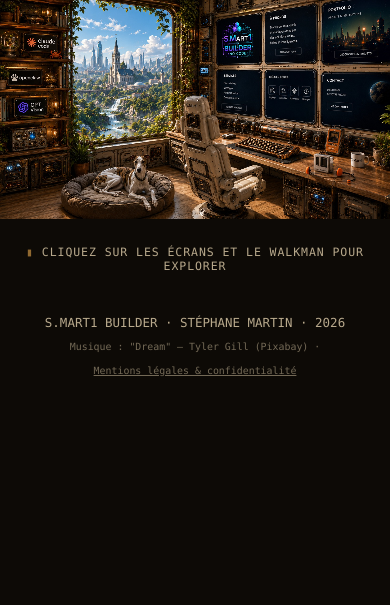
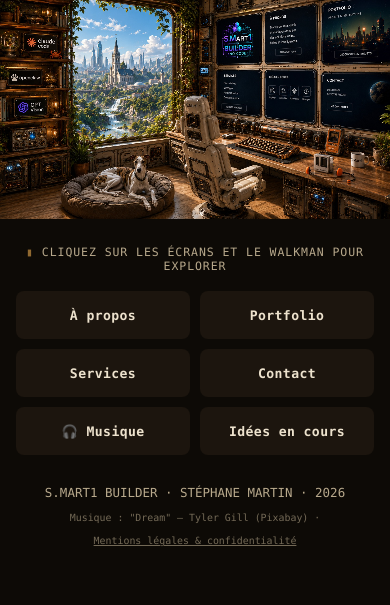
Before and after one commit to stephanemartin777-svg/smart1-builder, a plain HTML site: page index.html in a window 390 px wide. Drawn offline with Linux system fonts and the light colour scheme; animation ran at ten frames a second.

Commit message:
Menu de secours mobile pour la navigation tactile

```diff
--- a/index.html
+++ b/index.html
@@ -107,6 +107,24 @@ html,body{margin:0;background:var(--ink);color:var(--cream);font-family:var(--sa
 .hint .blink{color:var(--amber);animation:blink 2.2s steps(2) infinite}
 @keyframes blink{50%{opacity:.25}}
 @media (prefers-reduced-motion: reduce){.hint .blink{animation:none}}
+
+/* Petits ecrans : les zones cliquables de la photo deviennent trop
+   fines pour un doigt. On ajoute un menu de secours, lisible et
+   tres facile a toucher, sous la scene. */
+.mobile-nav{
+  display:none;
+  max-width:520px;margin:18px auto 0;padding:0 16px;
+  grid-template-columns:repeat(2,1fr);gap:10px;
+}
+.mobile-nav button{
+  font-family:var(--mono);font-size:.82rem;font-weight:700;letter-spacing:.03em;
+  color:var(--cream);background:#1c150e;border:1px solid var(--line);border-radius:8px;
+  padding:14px 10px;min-height:48px;cursor:pointer;
+}
+.mobile-nav button:active{background:#241b12;border-color:var(--amber-dim)}
+@media (max-width:640px){
+  .mobile-nav{display:grid}
+}
 
 footer{
   text-align:center;padding:26px 0 50px;color:var(--text-dim);
@@ -228,6 +246,15 @@ footer .credit{font-size:.62rem;opacity:.6}
 </div>
 
 <p class="hint"><span class="blink">▮</span> CLIQUEZ SUR LES ÉCRANS ET LE WALKMAN POUR EXPLORER</p>
+
+<nav class="mobile-nav" aria-label="Navigation rapide">
+  <button id="navAbout">À propos</button>
+  <button id="navPortfolio">Portfolio</button>
+  <button id="navServices">Services</button>
+  <button id="navContact">Contact</button>
+  <button id="navWalkman">🎧 Musique</button>
+  <button id="navIdeas">Idées en cours</button>
+</nav>
 
 <footer>
   S.MART1 BUILDER · STÉPHANE MARTIN · 2026<br>
@@ -670,6 +697,18 @@ footer .credit{font-size:.62rem;opacity:.6}
   wire('btnServices','modalServices');
   wire('btnContact','modalContact');
 
+  /* Menu de secours mobile : reutilise exactement les memes actions */
+  function relay(navId, btnId){
+    var nav = document.getElementById(navId);
+    if(nav) nav.addEventListener('click', function(){ document.getElementById(btnId).click(); });
+  }
+  relay('navAbout','btnAbout');
+  relay('navPortfolio','btnPortfolio');
+  relay('navServices','btnServices');
+  relay('navContact','btnContact');
+  relay('navIdeas','btnIdeas');
+  relay('navWalkman','btnWalkman');
+
   document.getElementById('btnLegal').addEventListener('click', function(){
     openModal(document.getElementById('modalLegal'), this);
   });
```
